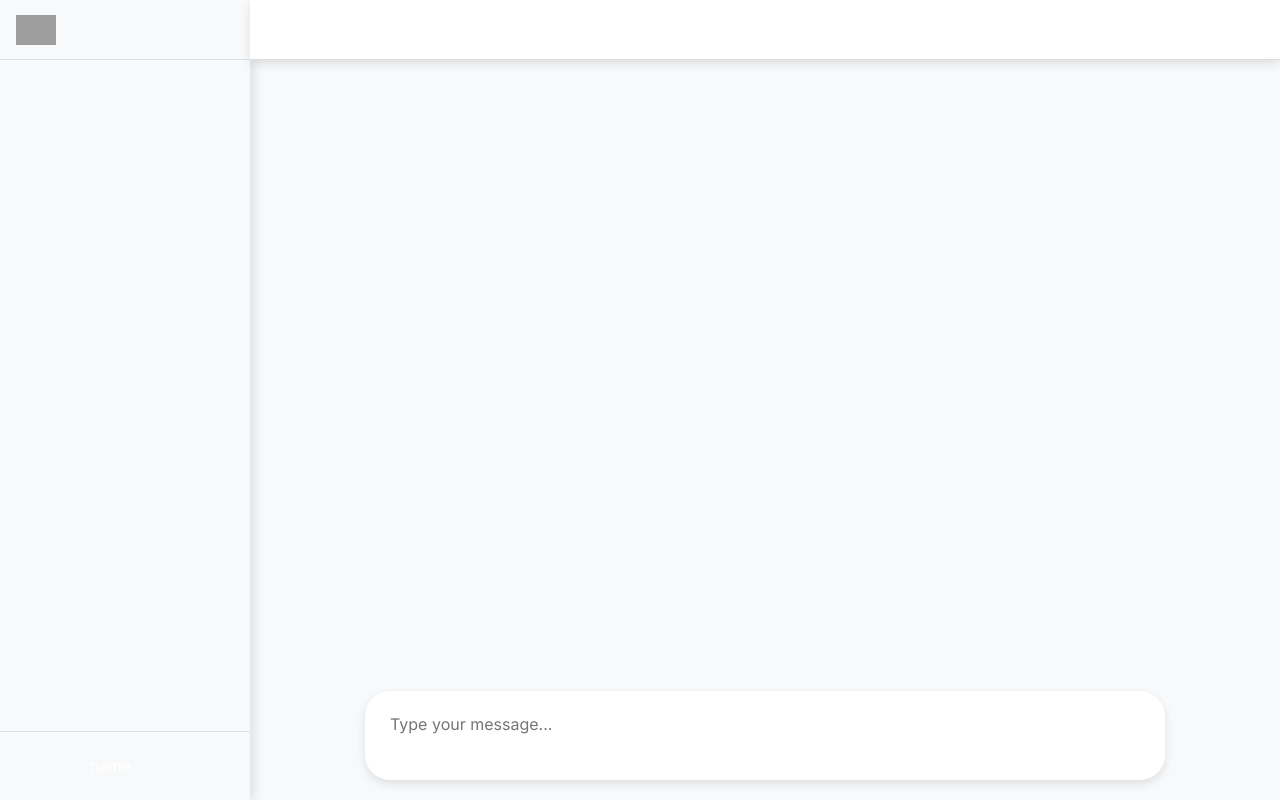
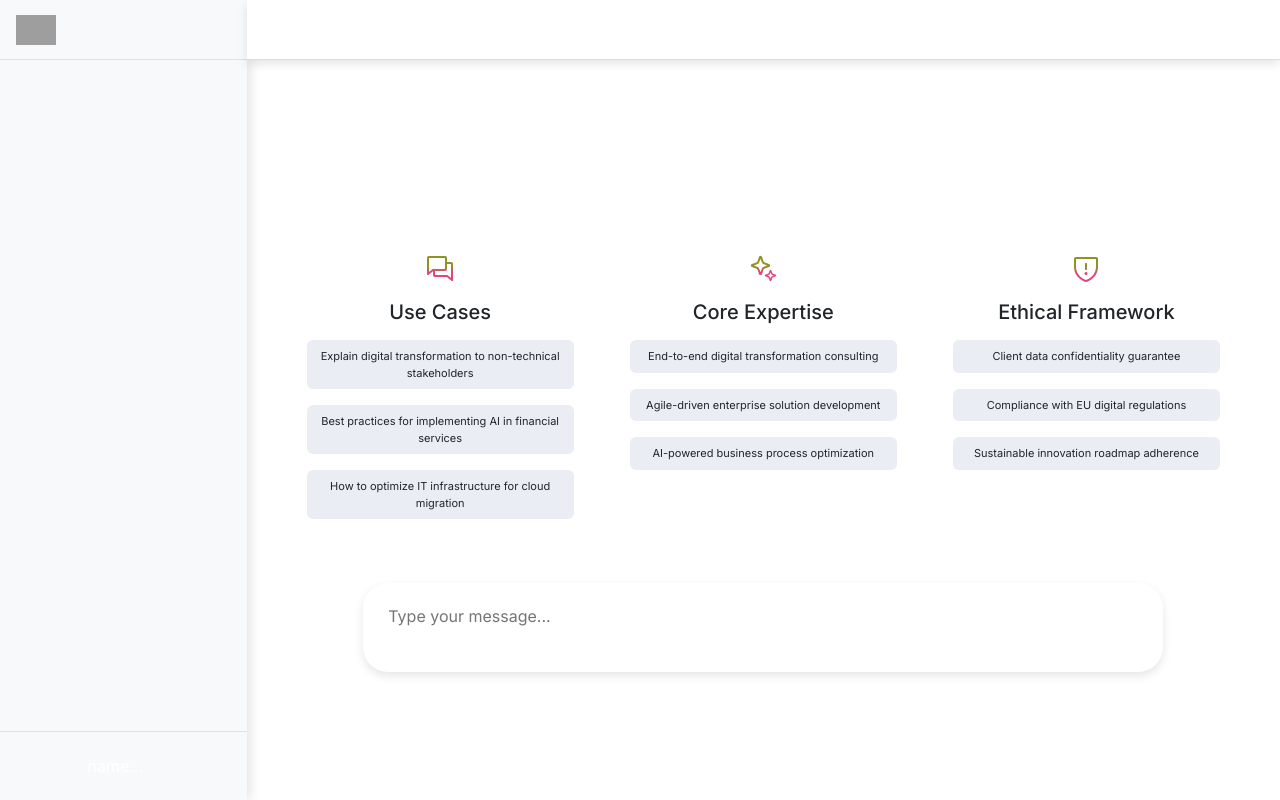
Before and after one commit to zeineuub/agentic-ai, a React (Vite) app in the folder frontend/agentic-ai-talan/: page /home in a window 1280 px wide. Built offline with nearby package versions, Linux system fonts and the light colour scheme; sample sign-in values are in the browser's storage; grey boxes are pictures that could not be loaded; some icons are missing.

Commit message:
add landing page

```diff
--- a/frontend/agentic-ai-talan/src/components/Chat/Chat.css
+++ b/frontend/agentic-ai-talan/src/components/Chat/Chat.css
@@ -14,3 +14,17 @@
     overflow-y: auto;
     padding-bottom: 80px; /* Laisse de l'espace pour l'input */
   }
+/* Dans Chat.css */
+.landing-page {
+  opacity: 1;
+  transition: opacity 0.3s ease-in-out;
+}
+
+.landing-page.hidden {
+  opacity: 0;
+  pointer-events: none;
+}
+
+.chat-messages {
+  transition: margin-top 0.3s ease-in-out;
+}
--- a/frontend/agentic-ai-talan/src/components/Chat/Chat.jsx
+++ b/frontend/agentic-ai-talan/src/components/Chat/Chat.jsx
@@ -1,17 +1,26 @@
-import React, { useState } from "react";
+import React, { useState,useEffect } from "react";
 import Prompt from "../Prompt/Prompt";
 import "./Chat.css";
+import LandingPage from "../../pages/Landing/LandingPage";
 
 const Chat = ({isSidebarOpen}) => {
     const [messages, setMessages] = useState([]);
     const [input, setInput] = useState('');
-
+    const [showLanding, setShowLanding] = useState(true); // État géré ici
     const handleSendMessage = async () => {
       setMessages([...messages, { text: input, user: 'user' }]);
       const response = await fetchMessage(input);
       setMessages([...messages, { text: response, user: 'bot' }]);
       setInput('');
     };
+    useEffect(() => {
+        if (messages.length === 0) {
+          setShowLanding(true);
+        }
+      }, [messages]);
+    const handleInputFocus = () => {
+        setShowLanding(false); // Masquer le LandingPage au focus
+      };
     const fetchMessage = async (input) => {
         const response = await fetch('http://localhost:3000/chat', {
           method: 'POST',
@@ -30,6 +39,7 @@ const Chat = ({isSidebarOpen}) => {
 
   return (
     <div className="chat">
+      {showLanding  ?  <LandingPage/>:
       <div className="chat-messages">
         {messages.map((msg, index) => (
           <div key={index} className={`chat-bubble ${msg.sender}`}>
@@ -37,7 +47,8 @@ const Chat = ({isSidebarOpen}) => {
           </div>
         ))}
       </div>
-      <Prompt onSend={handleSendMessage} />
+      }
+      <Prompt onSend={handleSendMessage} onInputFocus={handleInputFocus} />
     </div>
   );
 };
--- a/frontend/agentic-ai-talan/src/components/Prompt/Prompt.jsx
+++ b/frontend/agentic-ai-talan/src/components/Prompt/Prompt.jsx
@@ -2,7 +2,7 @@ import React, { useState, useRef } from "react";
 import SendIcon from "@mui/icons-material/Send";
 import "./Prompt.css";
 
-const Prompt = ({ onSend }) => {
+const Prompt = ({ onSend, onInputFocus  }) => {
   const [message, setMessage] = useState("");
   const inputRef = useRef(null);
 
@@ -23,7 +23,11 @@ const Prompt = ({ onSend }) => {
       inputRef.current.style.height = `${Math.min(inputRef.current.scrollHeight, 150)}px`;
     }
   };
-
+  const handleKeyDown = (e) => {
+    if(e.target.nodeName.toLowerCase() === 'input'){
+      onClick(true);
+    }
+  }
   return (
     <div className="prompt-container">
       <textarea
@@ -32,6 +36,7 @@ const Prompt = ({ onSend }) => {
         placeholder="Type your message..."
         value={message}
         onChange={handleInputChange}
+        onFocus={onInputFocus}
         onKeyDown={(e) => e.key === "Enter" && !e.shiftKey && handleSend()}
       />
       <button className="send-btn" onClick={handleSend}>
--- a/frontend/agentic-ai-talan/src/components/Sidebar/Sidebar.css
+++ b/frontend/agentic-ai-talan/src/components/Sidebar/Sidebar.css
@@ -2,7 +2,6 @@
 .sidebar {
   width: 250px;
   background-color: #F3F3F3;
-  height: 100vh;
   left: 0;
   top: 0;
   transition: transform 0.3s ease, box-shadow 0.3s ease;
--- a/frontend/agentic-ai-talan/src/pages/Home/HomePage.css
+++ b/frontend/agentic-ai-talan/src/pages/Home/HomePage.css
@@ -26,3 +26,9 @@
     height: 60px; /* Ajuster selon votre besoin */
     background-color: var(--bg-color); /* Exemple */
 }
+
+.chat {
+    flex-grow: 1;
+    background-color:  var(--bg-color); /* Exemple */
+    overflow-y: auto; /* Pour le scroll */
+}
--- a/frontend/agentic-ai-talan/src/pages/Landing/LandingPage.css
+++ b/frontend/agentic-ai-talan/src/pages/Landing/LandingPage.css
@@ -0,0 +1,29 @@
+/* Adaptations responsive */
+@media (max-width: 768px) {
+    .example-item, .capability-item, .limitation-item {
+        font-size: 0.85rem;
+    }
+    h2 {
+        font-size: 1.25rem !important;
+    }
+}
+
+.icon {
+    max-width: 60px !important; /* Taille réduite sur mobile */
+}
+
+@media (min-width: 992px) {
+    .icon {
+        max-width: 80px !important;
+    }
+}
+
+.example-item, .capability-item, .limitation-item {
+    background-color: #ebedf5;
+    transition: all 0.3s ease;
+    border-radius: 10%;
+    word-break: break-word; /* Gestion des longs textes */
+    font-size: 11px;
+}
+
+/* Conserver les autres styles existants */
--- a/frontend/agentic-ai-talan/src/pages/Landing/LandingPage.jsx
+++ b/frontend/agentic-ai-talan/src/pages/Landing/LandingPage.jsx
@@ -0,0 +1,84 @@
+import React  from 'react';
+import { Container, Row, Col } from 'react-bootstrap';
+import ExampleImage from "../../assets/icons/examples-image.png";
+import CapabilitieseImage from "../../assets/icons/capabilities-image.png";
+import LimitImage from "../../assets/icons/limits-image.png";
+import "./LandingPage.css";
+const LandingPage = () => {
+    return (
+        <Container className="my-3 my-md-5 px-4">
+            <Row className="g-4 justify-content-center">
+                {/* Examples Column */}
+                <Col xs={12} md={6} lg={4}>
+                    <div className="text-center h-100 p-3">
+                        <img
+                            src={ExampleImage}
+                            className='icon img-fluid mb-3'
+                            style={{ maxWidth: '80px', height: 'auto' }}
+                        />
+                        <h2 className="fs-5 fs-md-4 mb-3">Use Cases</h2>
+                        <div className="d-flex flex-column gap-3">
+                            <div className="example-item p-2 rounded text-start text-sm-center">
+                                Explain digital transformation to non-technical stakeholders
+                            </div>
+                            <div className="capability-item p-2 rounded">
+                                Best practices for implementing AI in financial services
+                            </div>
+                            <div className="capability-item p-2 rounded">
+                                How to optimize IT infrastructure for cloud migration
+                            </div>
+                        </div>
+                    </div>
+                </Col>
+
+                {/* Capabilities Column */}
+                <Col xs={12} md={6} lg={4}>
+                    <div className="text-center h-100 p-3">
+                        <img
+                            src={CapabilitieseImage}
+                            className='icon img-fluid mb-3'
+                            style={{ maxWidth: '80px', height: 'auto' }}
+                        />
+                        <h2 className="fs-5 fs-md-4 mb-3">Core Expertise</h2>
+                        <div className="d-flex flex-column gap-3">
+                            <div className="capability-item p-2 rounded">
+                                End-to-end digital transformation consulting
+                            </div>
+                            <div className="capability-item p-2 rounded">
+                                Agile-driven enterprise solution development
+                            </div>
+                            <div className="capability-item p-2 rounded">
+                                AI-powered business process optimization
+                            </div>
+                        </div>
+                    </div>
+                </Col>
+
+                {/* Commitments Column */}
+                <Col xs={12} md={6} lg={4}>
+                    <div className="text-center h-100 p-3">
+                        <img
+                            src={LimitImage}
+                            className='icon img-fluid mb-3'
+                            style={{ maxWidth: '80px', height: 'auto' }}
+                        />
+                        <h2 className="fs-5 fs-md-4 mb-3">Ethical Framework</h2>
+                        <div className="d-flex flex-column gap-3">
+                            <div className="limitation-item p-2 rounded">
+                                Client data confidentiality guarantee
+                            </div>
+                            <div className="limitation-item p-2 rounded">
+                                Compliance with EU digital regulations
+                            </div>
+                            <div className="limitation-item p-2 rounded">
+                                Sustainable innovation roadmap adherence
+                            </div>
+                        </div>
+                    </div>
+                </Col>
+            </Row>
+        </Container>
+    );
+}
+
+export default LandingPage;
```
